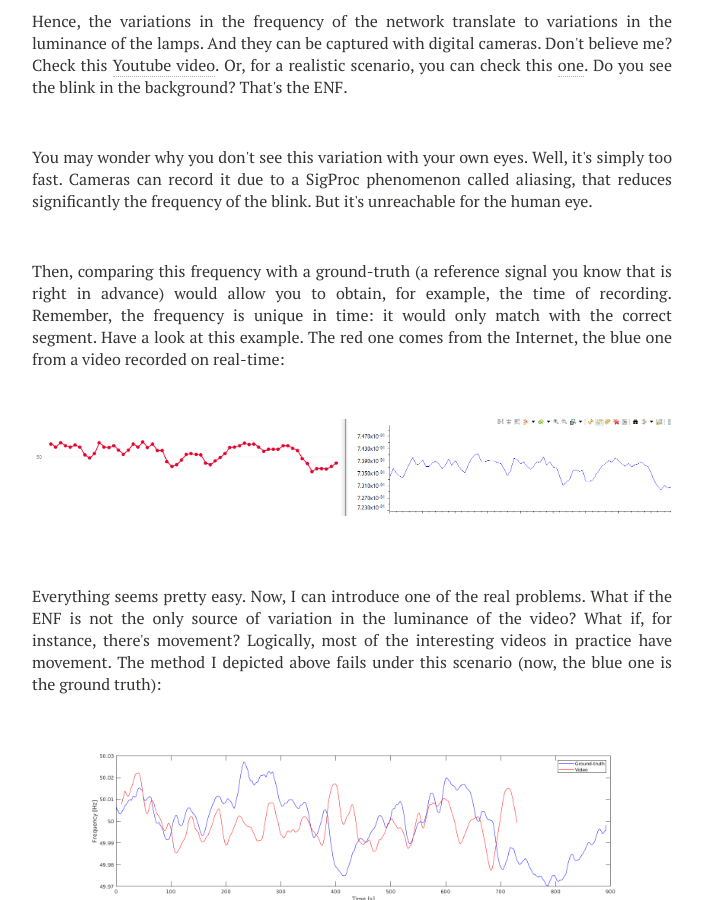
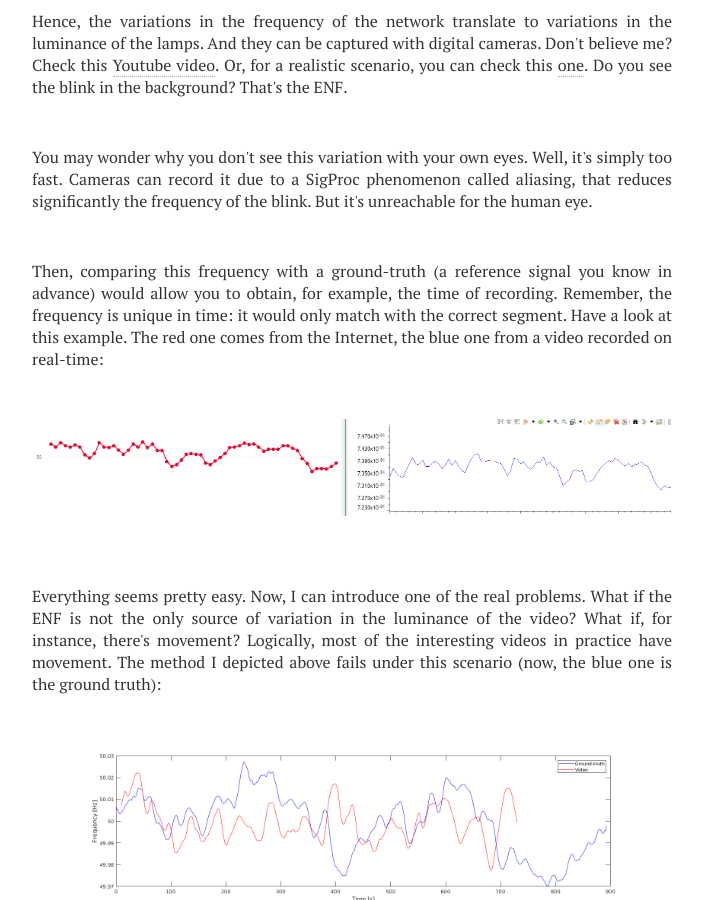
Before and after one commit to sf219/sfweb, a Jekyll site: the page built from _posts/2021-01-29-enf-basics.md, in a window 1280 px wide and 900 px high, scrolled down 1133 px. Shown: the whole window, without its empty margins (288-991 px from the left). Built offline with Jekyll 4.4.1, drawn with Linux system fonts in a browser that asks for light colours; nearby versions of some CDN libraries.

Commit message:
Update 2021-01-29-enf-basics.md

```diff
--- a/_posts/2021-01-29-enf-basics.md
+++ b/_posts/2021-01-29-enf-basics.md
@@ -47,7 +47,7 @@ You may wonder why you don't see this variation with your own eyes. Well, it's s
   </p>
   <br style="line-height:0px;" />
 <p>
-Then, comparing this frequency with a ground-truth (a reference signal you know that is right in advance) would allow you to obtain, for example, the time of recording. Remember, the frequency is unique in time: it would only match with the correct segment. Have a look at this example. The red one comes from the Internet, the blue one from a video recorded on real-time:
+Then, comparing this frequency with a ground-truth (a reference signal you know in advance) would allow you to obtain, for example, the time of recording. Remember, the frequency is unique in time: it would only match with the correct segment. Have a look at this example. The red one comes from the Internet, the blue one from a video recorded on real-time:
   </p>
 <br />
    <table width="100%" height="100%" align="center" valign="center">
```
